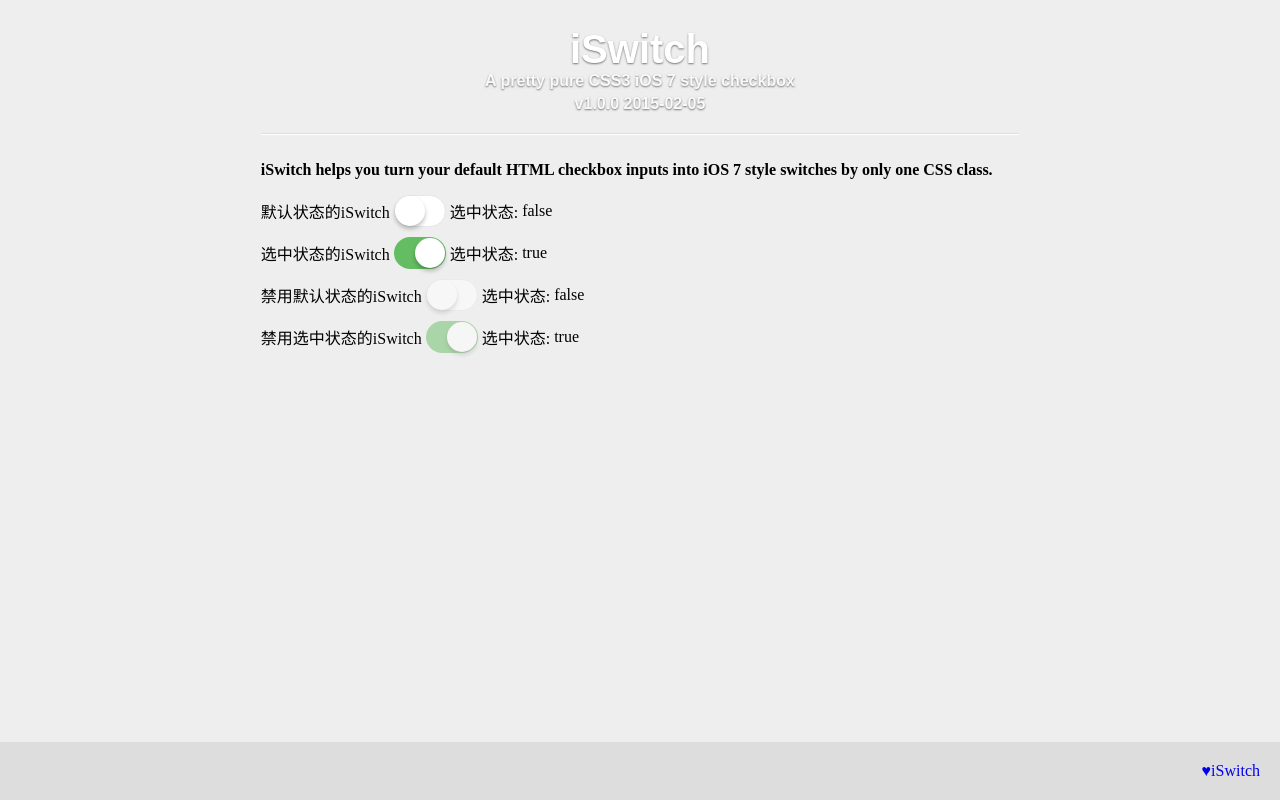
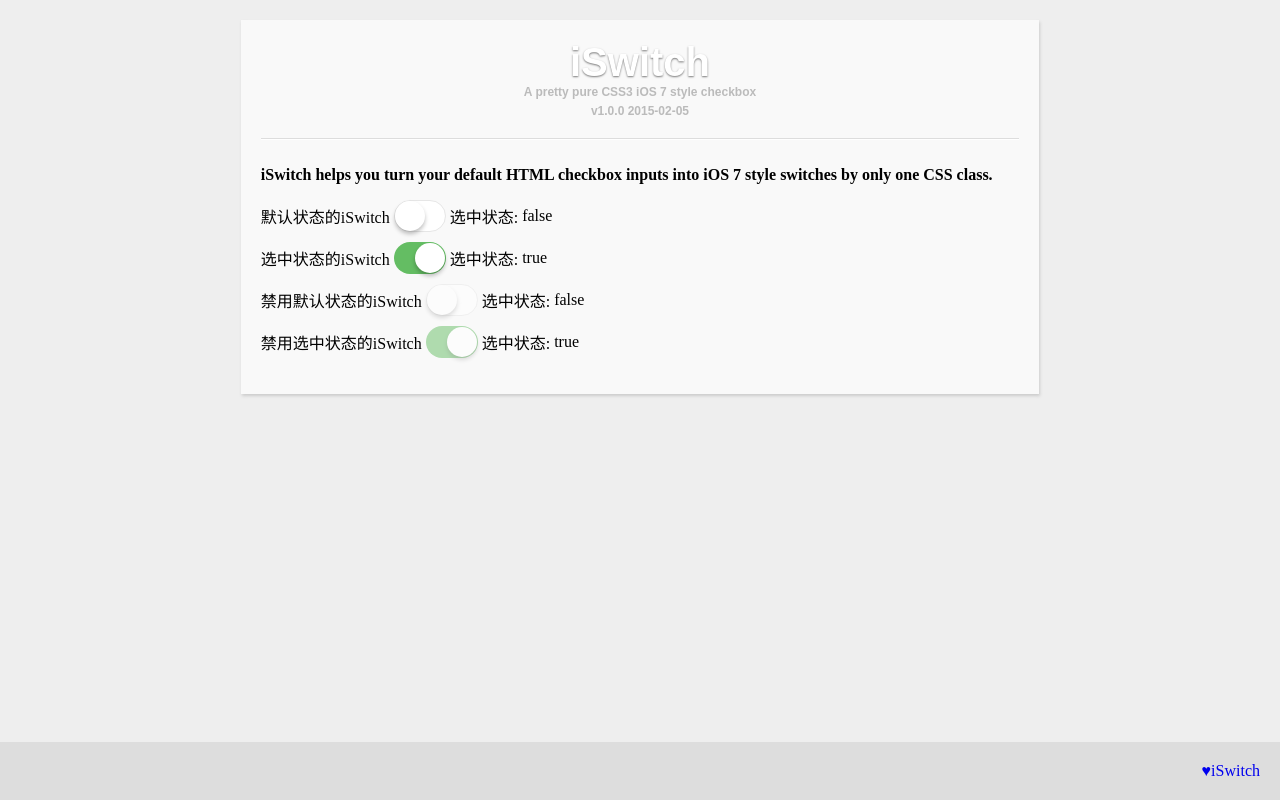
Before and after one commit to ufologist/iswitch, a website: page example.html in a window 1280 px wide. Drawn offline with Linux system fonts and the light colour scheme; files that its build step writes are made by us from their sources.

Commit message:
修改示例页面的样式

```diff
--- a/example.html
+++ b/example.html
@@ -4,7 +4,6 @@
     <meta charset="UTF-8" />
     <title>iSwitch示例</title>
     <meta name="viewport" content="width=device-width, initial-scale=1, user-scalable=no" />
-    <!-- <link rel="stylesheet" href="iswitch.css"> -->
     <link rel="stylesheet" href="dist/iswitch.min.css">
     <style>
     /* 以下样式仅用于示例页面, 与集成iswitch无关 */
@@ -17,12 +16,17 @@
     }
     .container {
         width: 60%;
+        margin-top: 20px;
+        margin-right: auto;
         margin-left: auto;
-        margin-right: auto;
+        padding: 20px;
+        box-shadow: 1px 2px 3px #CCC;
+        background-color: #f9f9f9;
     }
     .header {
         padding-bottom: 15px;
         border-bottom: 1px solid #ddd;
+        margin-top: 0;
         box-shadow: 0 1px 0 #fff;
         color: #fff;
         font-family: Arial, Helvetica, sans-serif;
@@ -33,8 +37,9 @@
     .header small {
         display: block;
         margin-bottom: 5px;
-        color: #f9f9f9;
-        font-size: 0.4em;
+        color: #bbb;
+        font-size: 0.3em;
+        text-shadow: none;
     }
     .desc {
         font-weight: bold;
```
Also changed, not shown: README.md.
